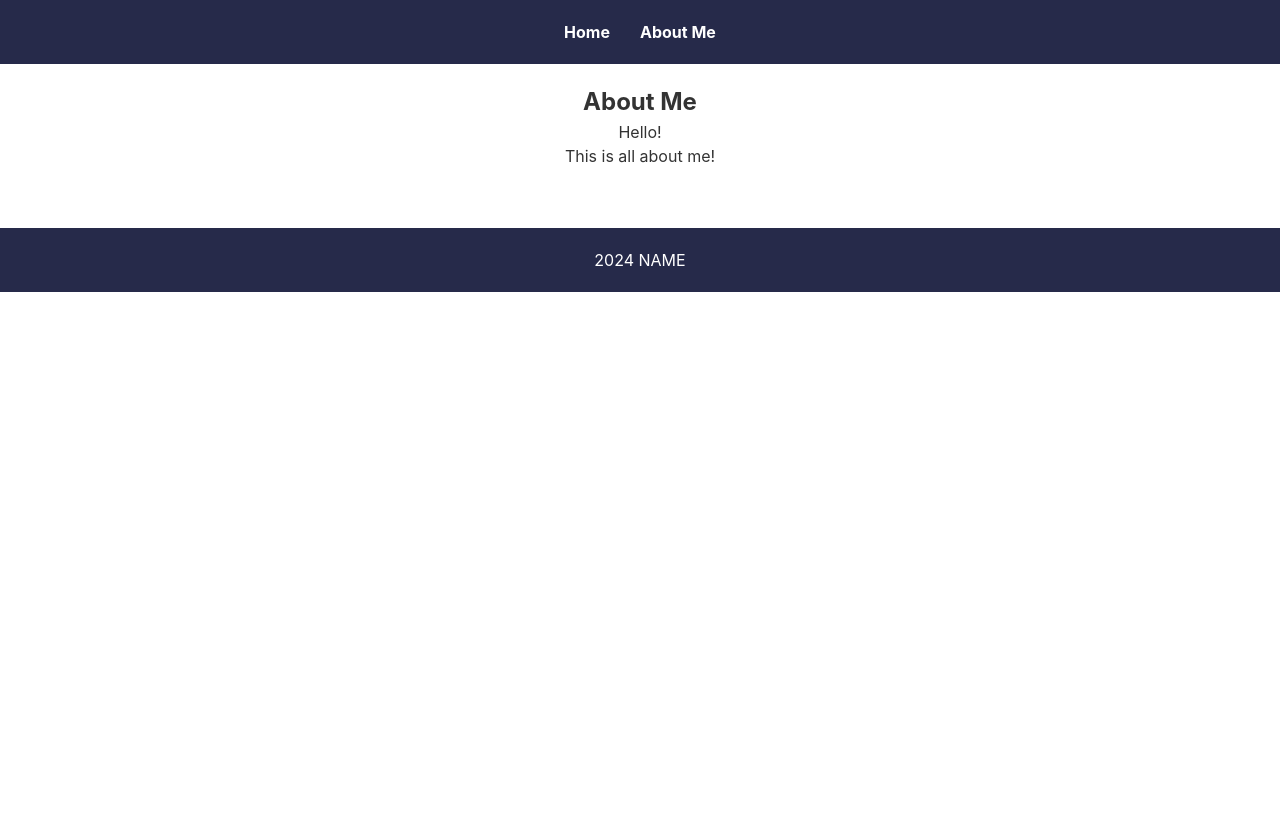
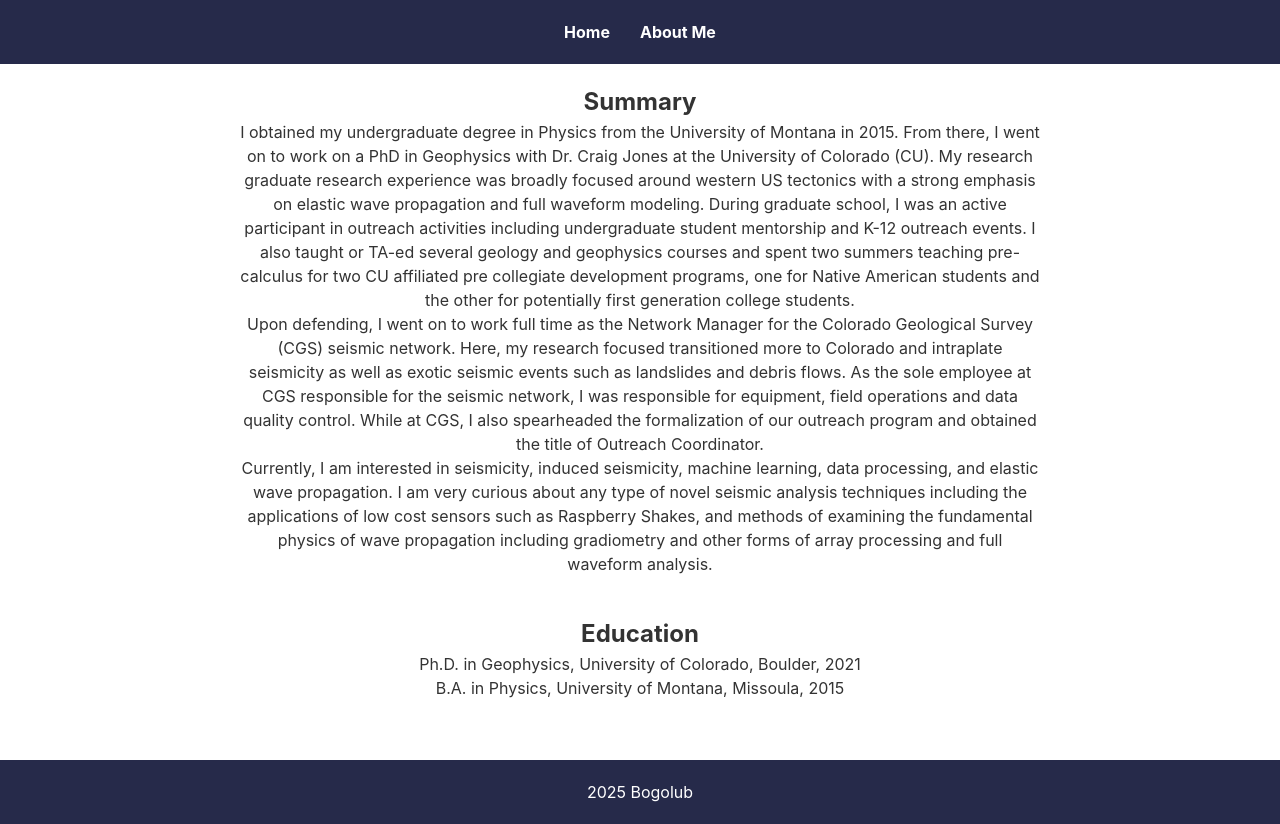
Before and after one commit to Kyren12345/Kyren12345.github.io, a plain HTML site: page about.html in a window 1280 px wide. Before the commit the page ends 800 px from the top, so only its background shows below. Drawn offline with Linux system fonts and the light colour scheme.

Commit message:
Update about.html
added stuff from UNR website

```diff
--- a/about.html
+++ b/about.html
@@ -17,18 +17,26 @@
 
     <main>
         <section>
-            <h1>About Me</h1>
+            <h1>Summary</h1>
             <p>
-                Hello!
+                I obtained my undergraduate degree in Physics from the University of Montana in 2015. From there, I went on to work on a PhD in Geophysics with Dr. Craig Jones at the University of Colorado (CU). My research graduate research experience was broadly focused around western US tectonics with a strong emphasis on elastic wave propagation and full waveform modeling. During graduate school, I was an active participant in outreach activities including undergraduate student mentorship and K-12 outreach events. I also taught or TA-ed several geology and geophysics courses and spent two summers teaching pre-calculus for two CU affiliated pre collegiate development programs, one for Native American students and the other for potentially first generation college students.
             </p>
             <p>
-                This is all about me!
+                Upon defending, I went on to work full time as the Network Manager for the Colorado Geological Survey (CGS) seismic network. Here, my research focused transitioned more to Colorado and intraplate seismicity as well as exotic seismic events such as landslides and debris flows. As the sole employee at CGS responsible for the seismic network, I was responsible for equipment, field operations and data quality control. While at CGS, I also spearheaded the formalization of our outreach program and obtained the title of Outreach Coordinator.
             </p>
+            <p>
+                Currently, I am interested in seismicity, induced seismicity, machine learning, data processing, and elastic wave propagation. I am very curious about any type of novel seismic analysis techniques including the applications of low cost sensors such as Raspberry Shakes, and methods of examining the fundamental physics of wave propagation including gradiometry and other forms of array processing and full waveform analysis.
+            </p>
+        </section>
+        <section>
+            <h1>Education</h1>
+            <p>Ph.D. in Geophysics, University of Colorado, Boulder, 2021</p>
+            <p>B.A. in Physics, University of Montana, Missoula, 2015</p>
         </section>
     </main>
 
     <footer>
-        <p>2024 NAME</p>
+        <p>2025 Bogolub</p>
     </footer>
 </body>
 </html>
```
